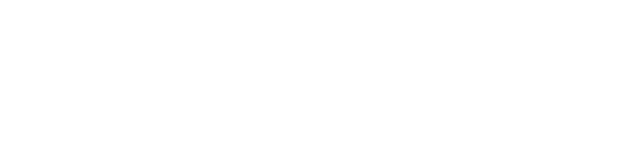
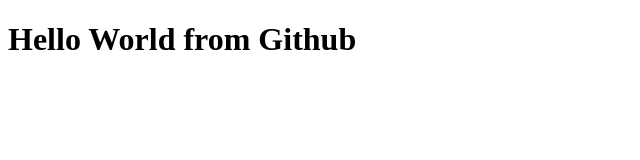
Before and after one commit to JaviLR81/cursoGITVSCODE, a plain HTML site: page index.html in a window 1280 px wide. Shown: the whole page, without its empty margins (0-640 px from the left). Drawn offline with Linux system fonts and the light colour scheme.

Commit message:
Update index.html

```diff
--- a/index.html
+++ b/index.html
@@ -6,6 +6,6 @@
     <title>Document</title>
 </head>
 <body>
-
+    <h1>Hello World from Github</h1>
 </body>
 </html>
```
